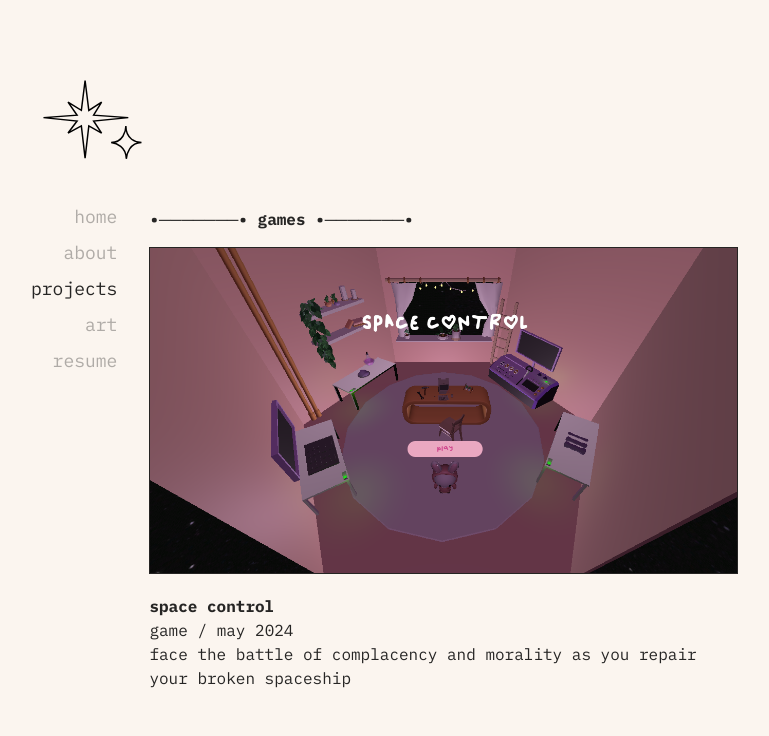
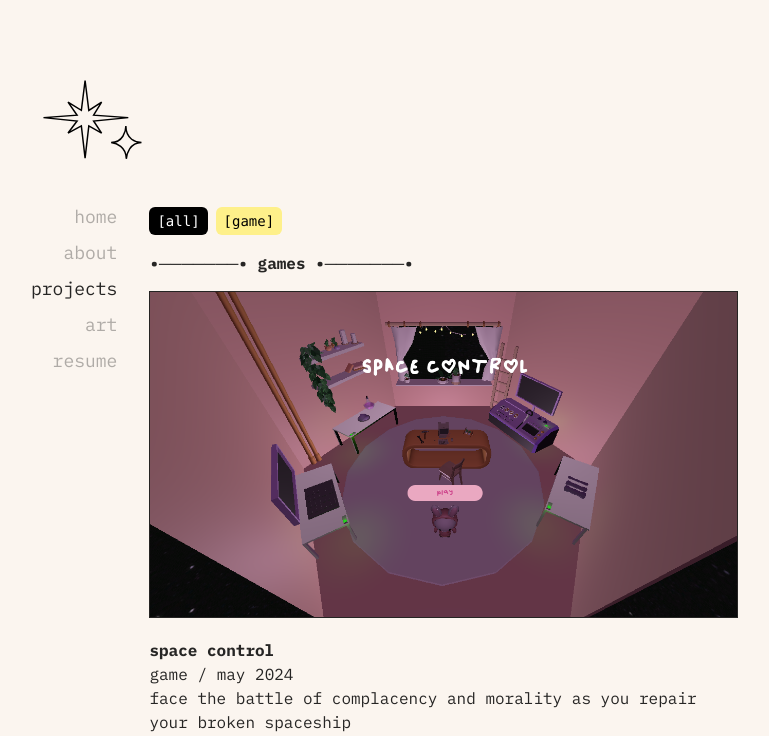
Before and after one commit to ruwkia/taylorsmith, a Next.js app: page /projects in a window 1280 px wide. Shown: the top 736 px of the page, without its empty margins (253-1022 px from the left). Built offline with nearby package versions, Linux system fonts and the light colour scheme.

Commit message:
Update projects.jsx

```diff
--- a/pages/projects.jsx
+++ b/pages/projects.jsx
@@ -1,41 +1,96 @@
-import projects from '../utils/projects.json'
-import Image from 'next/image'
+import { useState } from 'react';
+import projects from '../utils/projects.json';
+import Image from 'next/image';
 
-function Projects() {
-  const sections = projects["projects"]
+function Section({ section, selectedType }) {
+  const { title, list } = section;
+  // Filter the list based on the selected type
+  const filteredList =
+    selectedType === 'all'
+      ? list
+      : list.filter(item => item.type === selectedType);
+  if (filteredList.length === 0) return null;
 
-  function Section({ section }) {
-    const { title, list } = section
   return (
     <>
       <p><b>{title}</b></p>
       <div className="flex flex-row gap-2 flex-wrap justify-between">
-          {list.map((item, index) => {
-            const { name, type, description, date, link, image } = item
+        {filteredList.map((item, index) => {
+          const { name, type, description, date, link, image } = item;
           return (
-              //<div key={index} className="flex flex-col w-[300px] md:w-[47%] mb-10">
             <div key={index} className="flex flex-col mb-10">
-                <a href={link} target="_blank" className="font-bold">
-                  <Image src={image} alt={name} width={750} height={500} className="w-full card mb-5" />
+              <a
+                href={link}
+                target="_blank"
+                rel="noopener noreferrer"
+                className="font-bold"
+              >
+                <Image
+                  src={image}
+                  alt={name}
+                  width={750}
+                  height={500}
+                  className="w-full card mb-5"
+                />
               </a>
-                <a href={link} target="_blank" className="font-bold">{name}</a>
+              <a
+                href={link}
+                target="_blank"
+                rel="noopener noreferrer"
+                className="font-bold"
+              >
+                {name}
+              </a>
               <p>{type} / {date}</p>
               <p>{description}</p>
             </div>
-            )
+          );
         })}
       </div>
     </>
-    )
+  );
 }
+
+export default function Projects() {
+  const sections = projects['projects'];
+  // State for the filter tabs
+  const [selectedType, setSelectedType] = useState('all');
+  // Build unique types array + 'all'
+  const allTypes = [
+    'all',
+    ...new Set(
+      sections.flatMap(section => section.list.map(item => item.type))
+    ),
+  ];
 
   return (
     <>
+      {/* Filter pills at top */}
+      <nav className="flex flex-row gap-2 mt-4 mb-4">
+        {allTypes.map(type => (
+          <button
+            key={type}
+            onClick={() => setSelectedType(type)}
+            className={
+              selectedType === type
+                ? 'px-2 py-1 bg-black text-white rounded-md text-sm font-mono'
+                : 'px-2 py-1 bg-yellow-200 text-black rounded-md text-sm font-mono'
+            }
+          >
+            [{type}]
+          </button>
+        ))}
+      </nav>
+
       <div className="flex flex-col gap-4 mt-4">
-        {sections.map((section, index) => <Section key={index} section={section} />)}
+        {sections.map((section, index) => (
+          <Section
+            key={index}
+            section={section}
+            selectedType={selectedType}
+          />
+        ))}
       </div>
     </>
-  )
+  );
 }
-
-export default Projects
```
Lines whose indentation alone changed are shown as unchanged.
